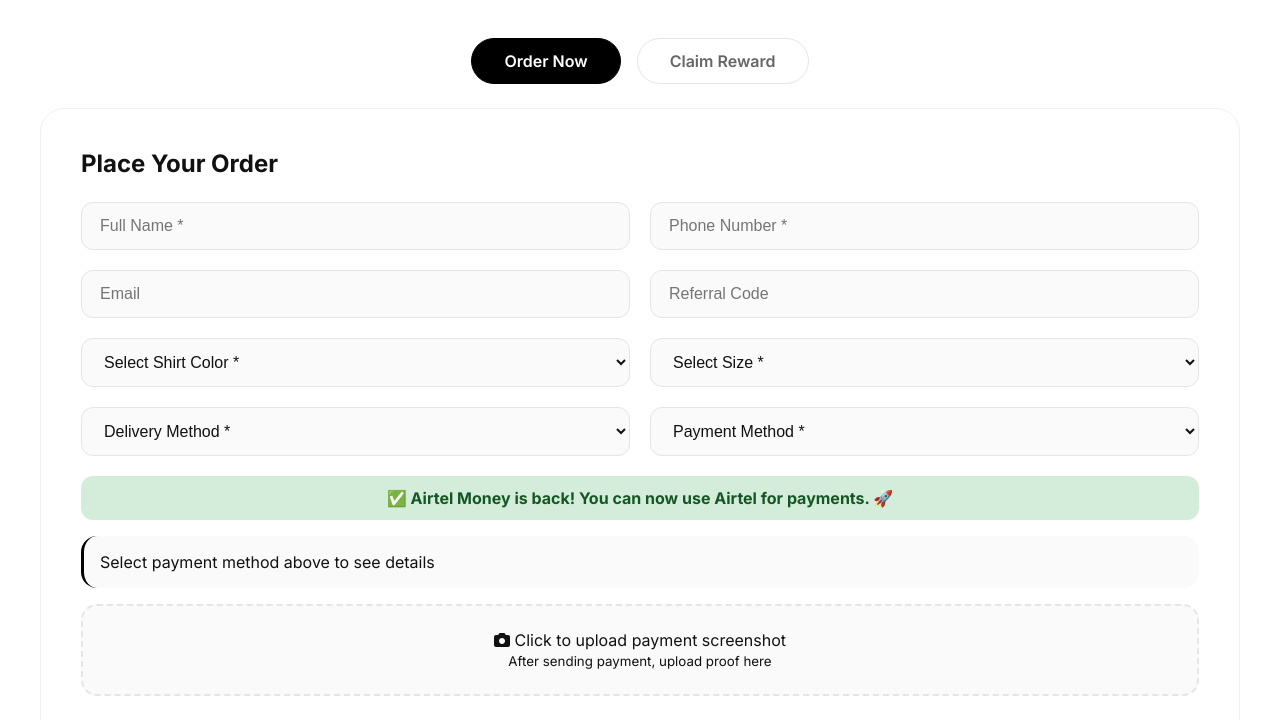
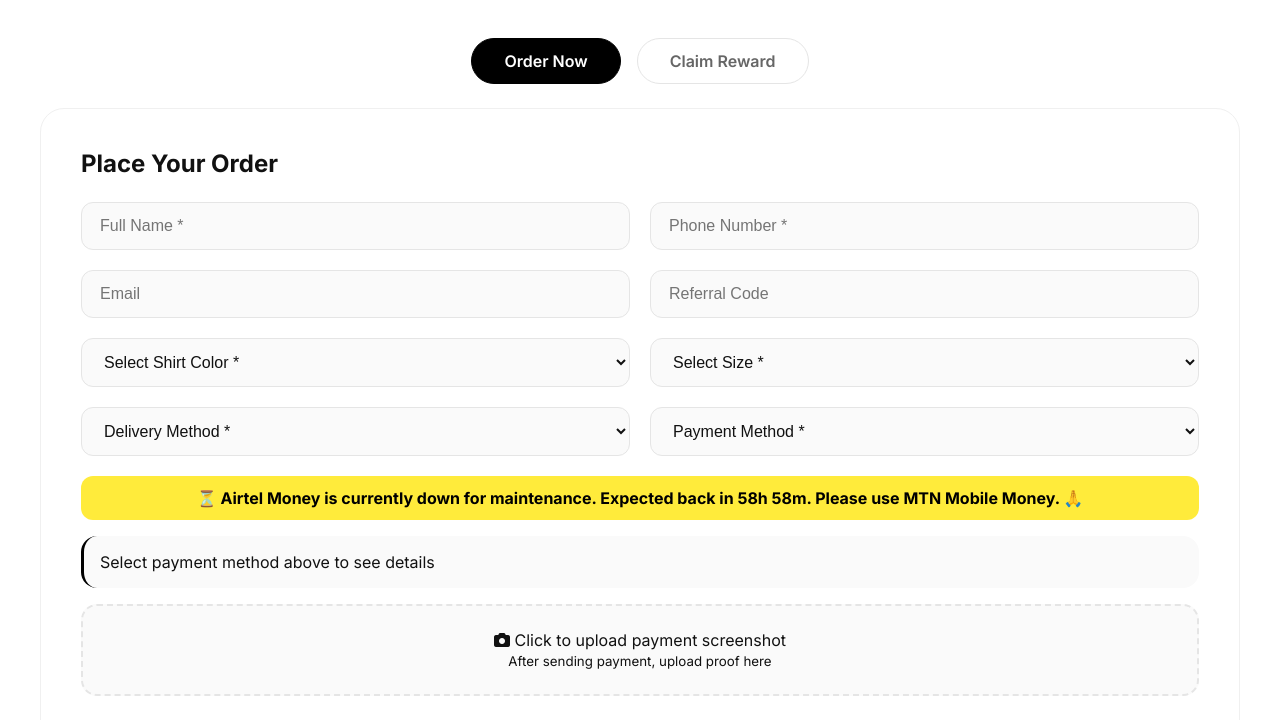
Before and after one commit to Mtech740/nrx-app, a website: page index.html in a window 1280 px wide. Shown: the part 3286-4006 px from the top of the page. Drawn offline with Linux system fonts and the light colour scheme.

Commit message:
Update index.html

```diff
--- a/index.html
+++ b/index.html
@@ -7,6 +7,7 @@
   <link href="https://fonts.googleapis.com/css2?family=Inter:opsz,wght@14..32,300;14..32,400;14..32,500;14..32,600;14..32,700;14..32,800&display=swap" rel="stylesheet">
   <link rel="stylesheet" href="https://cdnjs.cloudflare.com/ajax/libs/font-awesome/6.5.1/css/all.min.css">
   <style>
+    /* (your existing CSS – unchanged, same as previous) */
     * { margin: 0; padding: 0; box-sizing: border-box; }
     body { font-family: 'Inter', sans-serif; background: #ffffff; color: #111111; scroll-behavior: smooth; }
     .container { max-width: 1400px; margin: 0 auto; padding: 0 40px; }
@@ -152,7 +153,7 @@
   <div class="gallery" id="shirtGallery">
     <!-- Men's Colors (4) -->
     <div class="shirt-card" data-shirt="Deep Burgundy" data-name="NRX Deep Burgundy">
-      <div class-></div><div class="shirt-img"><img src="https://raw.githubusercontent.com/mtech740/nrx-app/main/images/black-shirt.png" alt="Deep Burgundy" loading="lazy"></div>
+      <div class="shirt-img"><img src="https://raw.githubusercontent.com/mtech740/nrx-app/main/images/black-shirt.png" alt="Deep Burgundy" loading="lazy"></div>
       <div class="shirt-info"><div class="shirt-name">NRX Deep Burgundy</div><div class="shirt-price">K180</div></div>
     </div>
     <div class="shirt-card" data-shirt="Charcoal Grey" data-name="NRX Charcoal Grey">
@@ -190,7 +191,7 @@
     </div>
     <div class="shirt-card" data-shirt="Urban White" data-name="NRX Urban White">
       <div class="shirt-img"><img src="https://raw.githubusercontent.com/mtech740/nrx-app/main/images/blue-shirt.png" alt="Urban White" loading="lazy"></div>
-      <div class="shirt-info"><div class="shirt-name">NRX Urban White</div><div class="shirt-price">K180</div></div>
+      <div class-></div><div class="shirt-info"><div class="shirt-name">NRX Urban White</div><div class="shirt-price">K180</div></div>
     </div>
     <div class="shirt-card" data-shirt="Coyote Brown" data-name="NRX Coyote Brown">
       <div class="shirt-img"><img src="https://raw.githubusercontent.com/mtech740/nrx-app/main/images/black-shirt.png" alt="Coyote Brown" loading="lazy"></div>
@@ -289,9 +290,21 @@
   const SHEETBEST_URL = "https://api.sheetbest.com/sheets/e440b21b-2b2b-466e-8849-1fa3dc3124e6";
   let localOrders = JSON.parse(localStorage.getItem('nrx_orders') || '[]');
 
-  // ========== AIRTEL DOWNTIME CONTROL (72 HOURS – BACK SUNDAY 16:30) ==========
-  // 🔧 CHANGE THIS DATE to your actual end time (Sunday 16:30 for 72h from Thursday 16:30)
-  const airtelDowntimeEnd = new Date('2025-04-20T16:30:00'); // Sunday 16:30
+  // ========== AIRTEL DOWNTIME CONTROL – ALWAYS NEXT SUNDAY 16:30 ==========
+  function getNextSunday1630() {
+    const now = new Date();
+    const daysUntilSunday = (7 - now.getDay()) % 7; // 0 = Sunday already
+    const nextSunday = new Date(now);
+    nextSunday.setDate(now.getDate() + daysUntilSunday);
+    nextSunday.setHours(16, 30, 0, 0);
+    // If today is Sunday and time is after 16:30, target next Sunday
+    if (now.getDay() === 0 && now >= nextSunday) {
+      nextSunday.setDate(nextSunday.getDate() + 7);
+    }
+    return nextSunday;
+  }
+
+  const airtelDowntimeEnd = getNextSunday1630();
 
   function isAirtelAvailable() {
     return new Date() >= airtelDowntimeEnd;
```
